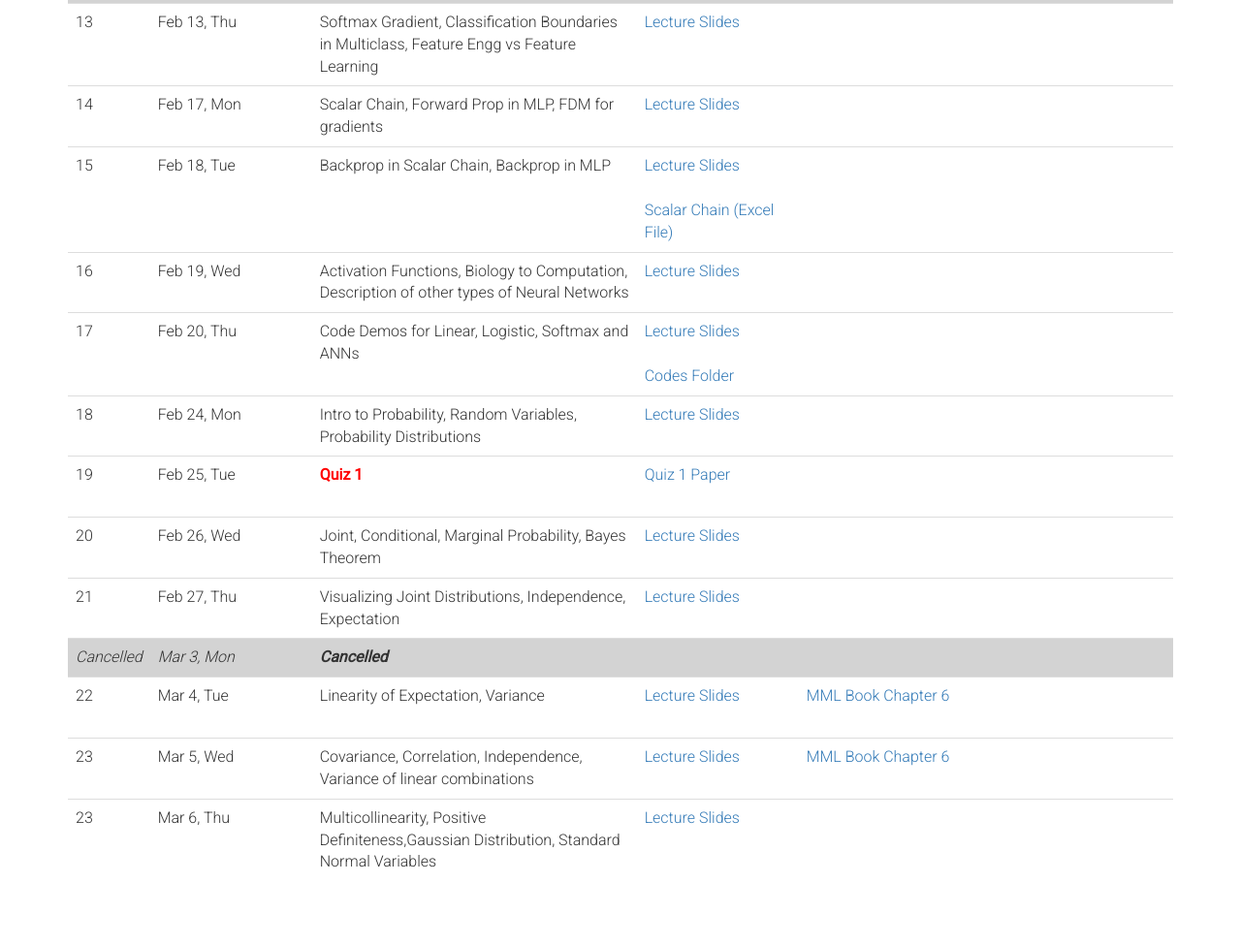
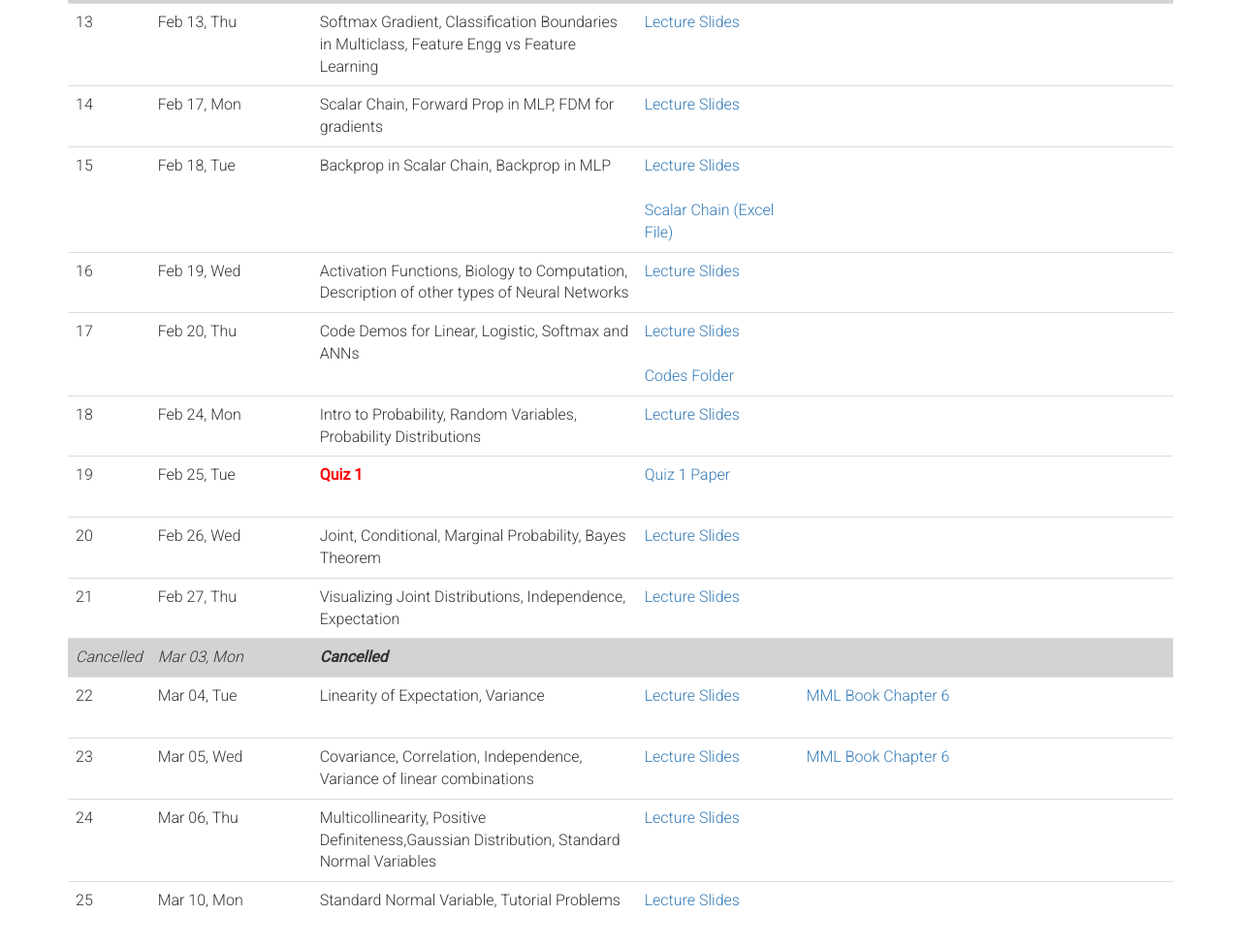
Before and after one commit to bvsiitm/da5400-2025, a plain HTML site: page material.html in a window 1280 px wide. Shown: the part 1045-2021 px from the top of the page at 97% size. Before the commit the page ends 1994 px from the top, so only its background shows below. Drawn offline with nearby package versions, Linux system fonts and the light colour scheme.

Commit message:
Updated Lect 25

```diff
--- a/material.html
+++ b/material.html
@@ -259,7 +259,7 @@
                 </tr>
                 <tr class="cancelled-row">
                     <td>Cancelled</td>
-                    <td>Mar 3, Mon</td>
+                    <td>Mar 03, Mon</td>
                     <td><b>Cancelled</b></td>
                     <td></td>
                     <td></td>
@@ -267,7 +267,7 @@
 
                 </tr>
                 <td>22</td>
-                <td>Mar 4, Tue</td>
+                <td>Mar 04, Tue</td>
                 <td>Linearity of Expectation, Variance</td>
                 <td>
                     <a href="https://drive.google.com/file/d/1X8PPnBo82e2QJBOjAz6zMGDQVVrufq1s/view?usp=sharing">Lecture
@@ -278,7 +278,7 @@
                 </tr>
                 </tr>
                 <td>23</td>
-                <td>Mar 5, Wed</td>
+                <td>Mar 05, Wed</td>
                 <td>Covariance, Correlation, Independence, Variance of linear combinations</td>
                 <td>
                     <a href="https://drive.google.com/file/d/1HZqvK4Eo9St1WqJmK_B-lg7Zv8MIy3dT/view?usp=sharing">Lecture
@@ -289,11 +289,22 @@
                 </tr>
 
                 </tr>
-                <td>23</td>
-                <td>Mar 6, Thu</td>
+                <td>24</td>
+                <td>Mar 06, Thu</td>
                 <td>Multicollinearity, Positive Definiteness,Gaussian Distribution, Standard Normal Variables</td>
                 <td>
                     <a href="https://drive.google.com/file/d/1XrJ7976nIbvuUEXovoyuPRrcQoyBSGuy/view?usp=sharing">Lecture
+                        Slides</a><br><br>
+                </td>
+                <td></td>
+                </tr>
+
+                </tr>
+                <td>25</td>
+                <td>Mar 10, Mon</td>
+                <td>Standard Normal Variable, Tutorial Problems</td>
+                <td>
+                    <a href="https://drive.google.com/file/d/17GqhNdFjhC4EzxELHQd--hZ-b6fBM2ht/view?usp=sharing">Lecture
                         Slides</a><br><br>
                 </td>
                 <td></td>
```
